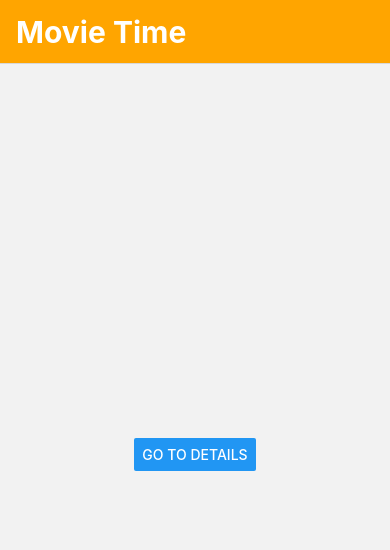
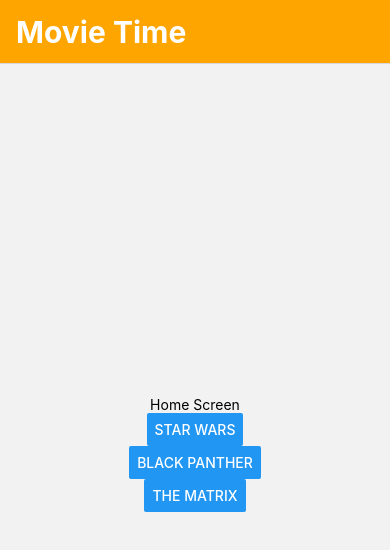
Before and after one commit to rigersleka/native-fundamentals, a React Native app: screen /App_to_Home in a window 390 px wide. Shown: the top 550 px of the page. Built offline with nearby package versions, Linux system fonts and the light colour scheme.

Commit message:
impl button navigation to HomeScreen

```diff
--- a/src/screens/HomeScreen.js
+++ b/src/screens/HomeScreen.js
@@ -1,14 +1,48 @@
 import React from 'react';
 import { Button, View, Text, StyleSheet } from 'react-native';
 
-const HomeScreen = ( {navigation, route} ) => {
+const HomeScreen = ({ navigation }) => {
   return (
     <View style={styles.mainView}>
-        <Button
-          title="Go to Details"
-          onPress={() => {navigation.navigate("Home_to_Details", {screenNumber: 1})}}/>
+      <Text>Home Screen</Text>
+      <Button
+        title='Star Wars'
+        onPress={() => {
+          navigation.navigate('Home_to_Details', {
+            movie: {
+              title: 'Star Wars',
+              release: 1977,
+              screenNumber: 1,
+            },
+          });
+        }}
+      />
+      <Button
+        title='Black Panther'
+        onPress={() => {
+          navigation.navigate('Home_to_Details', {
+            movie: {
+              title: 'Black Panther',
+              release: 2018,
+              screenNumber: 1,
+            },
+          });
+        }}
+      />
+      <Button
+        title='The Matrix'
+        onPress={() => {
+          navigation.navigate('Home_to_Details', {
+            movie: {
+              title: 'The Matrix',
+              release: 1999,
+              screenNumber: 1,
+            },
+          });
+        }}
+      />
     </View>
-  )
+  );
 };
 
 const styles = StyleSheet.create({
```
